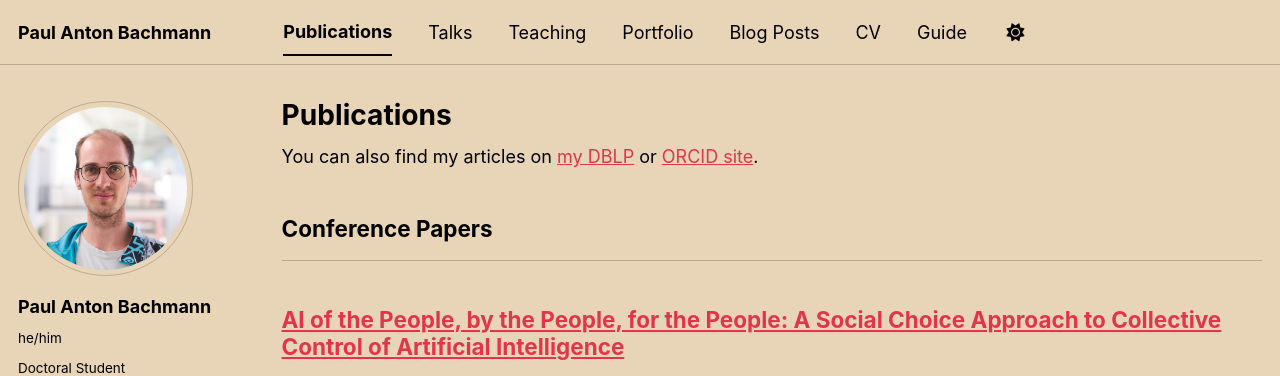
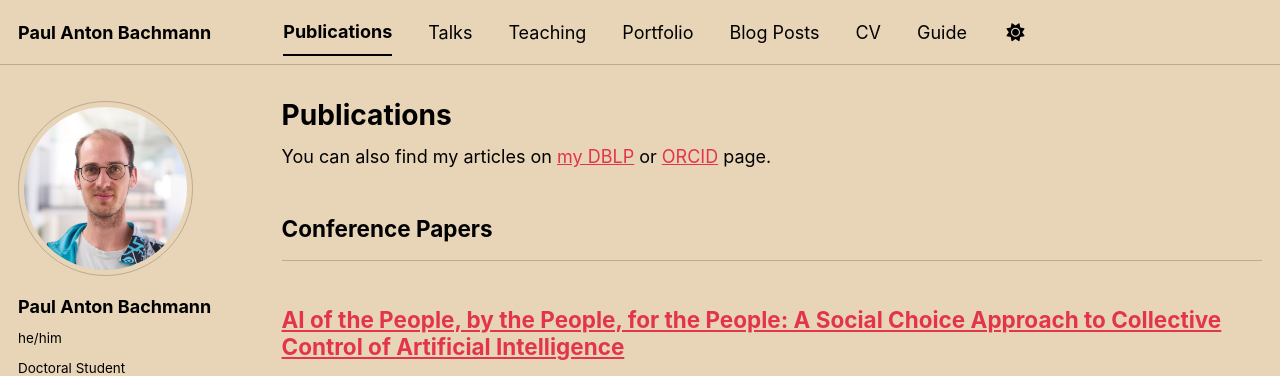
Before and after one commit to pabachmann/pabachmann.github.io, a Jekyll site: the page built from _pages/publications.html, in a window 1280 px wide. Shown: the top 376 px of the page. Built offline with Jekyll 4.4.1, drawn with Linux system fonts in a browser that asks for light colours; a style sheet for code colours, icons or effects is not loaded.

Commit message:
Update publications.html

```diff
--- a/_pages/publications.html
+++ b/_pages/publications.html
@@ -5,7 +5,7 @@ permalink: /publications/
 author_profile: true
 ---
 
-<div class="wordwrap">You can also find my articles on <a href="{{site.author.dblp}}">my DBLP</a> or <a href="{{site.author.orcid}}">ORCID site</a>.</div>
+<div class="wordwrap">You can also find my articles on <a href="{{site.author.dblp}}">my DBLP</a> or <a href="{{site.author.orcid}}">ORCID</a> page.</div>
 
 {% include base_path %}
 
```
